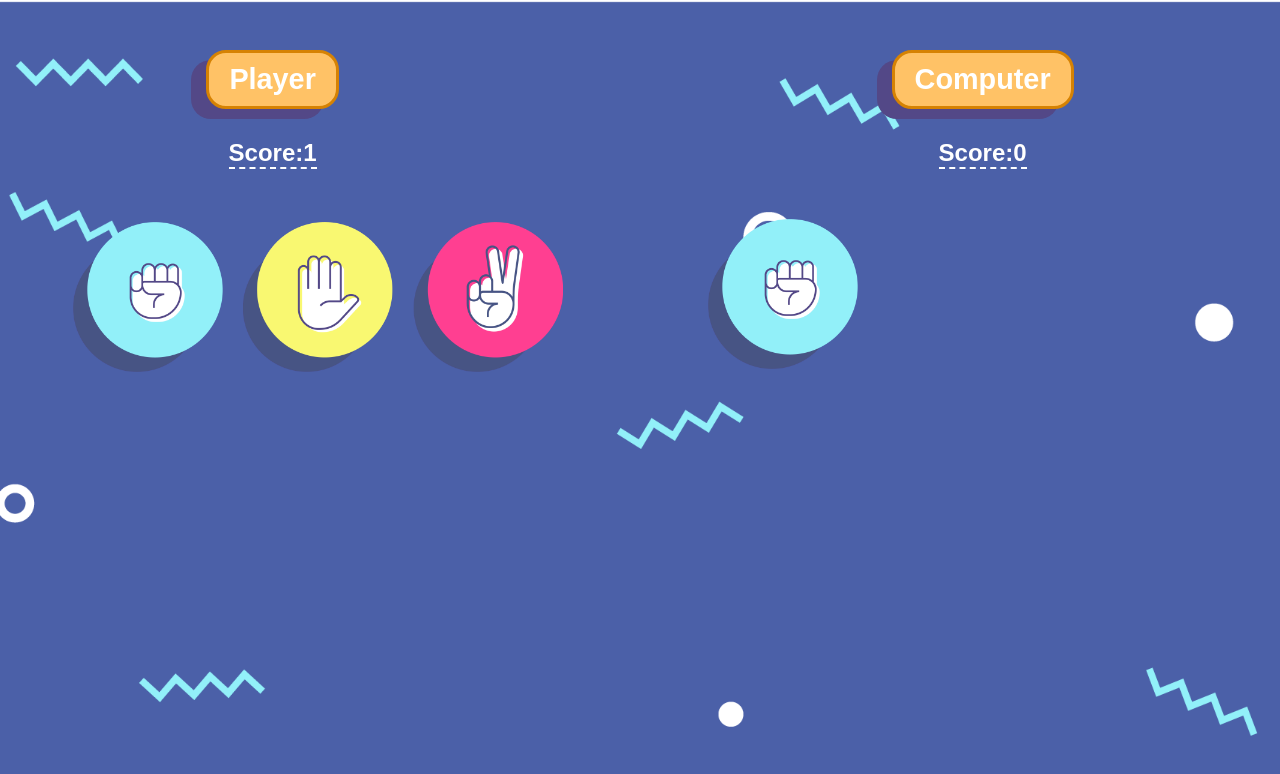
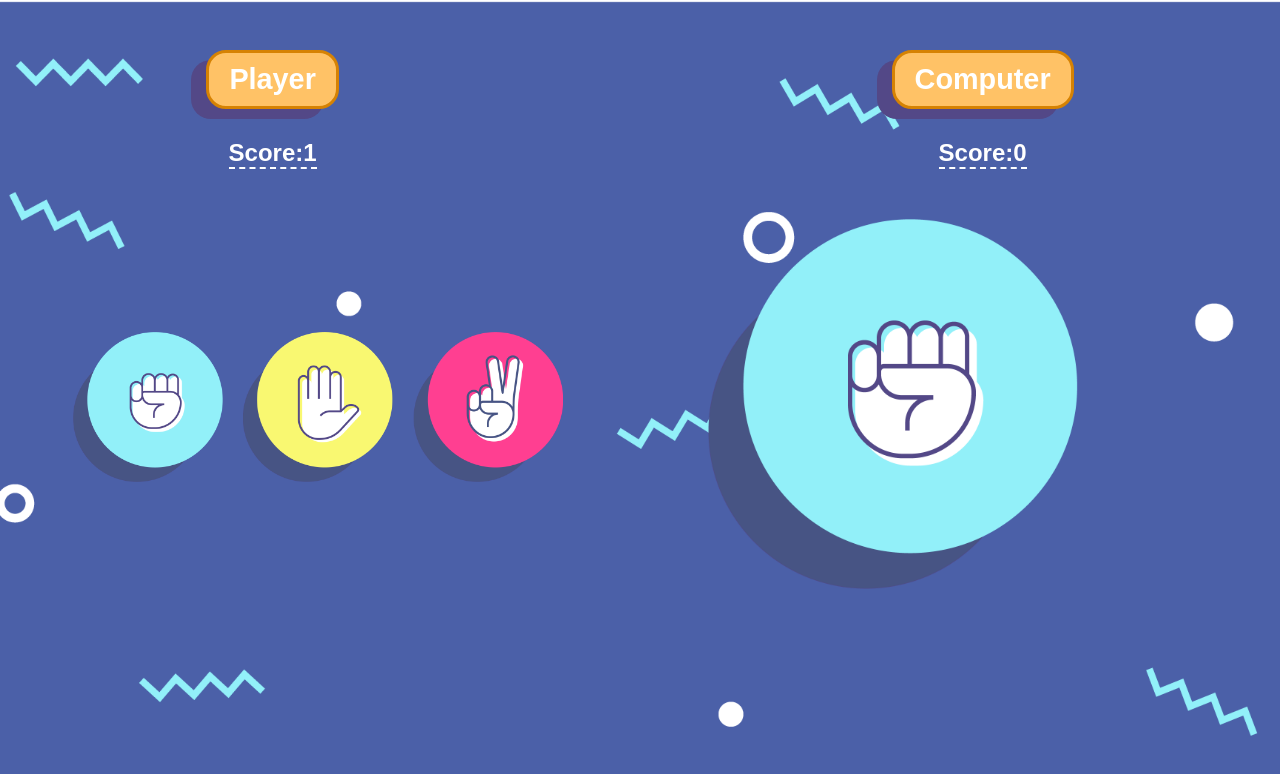
Before and after one commit to pinkats01/rock-paper-scissors, a plain HTML site: page html/during_game.html in a window 1280 px wide. Both pictures are taken after a click on the picture 317 px from the left and 407 px from the top of the page. Drawn offline with Linux system fonts and the light colour scheme.

Commit message:
update script

```diff
--- a/script.js
+++ b/script.js
@@ -18,12 +18,10 @@
         playerScore.innerHTML= playerScoreJs;
         computerScore.innerHTML= computerScoreJs;
 
-
+        //game logic
         function playRound(e){
         let playerSelection= e.target.alt.toString();
         let computerSelection= things[Math.floor(Math.random()*things.length)].toLowerCase();
-
-
 
         if(playerSelection==computerSelection){
             alert('BOTH THE PLAYER AND THE COMPUTER CHOSE THE SAME THING');
@@ -45,14 +43,9 @@
             window.location.assign("computer_won.html");
           }
 
-          let img= document.createElement("img");
-          img.src= `../images/${computerSelection}.png`
-          img.height= 150;
-          img.width= 150;
-          img.style.cssText= 'top: 30px, left:30px, display:flex, flex-flow: row wrap';
-          document.getElementById('computer-selection').appendChild(img);
+
           let computerLogo= document.getElementById('computer-logo');
-          computerLogo?.remove();
+          computerLogo.src= `../images/${computerSelection}.png`
     }
 
     let audio= new Audio('../sounds/computer_sound.mp3');
--- a/style.css
+++ b/style.css
@@ -131,7 +131,7 @@ button {
 
 /*computer won file style*/
 #computer_won-body{
-    min-height: 100%;
+    min-height: 100vh;
     background-image: url(images/computer_won.png);
     background-size: cover;
     background-position: center;
@@ -206,7 +206,6 @@ button {
 button:hover {
     transform: scale(1.2);
     box-shadow: -8px 10px #534887;
-    /*border: white 1px solid;*/
     background-color: #FF3F91;
 }
 
```
